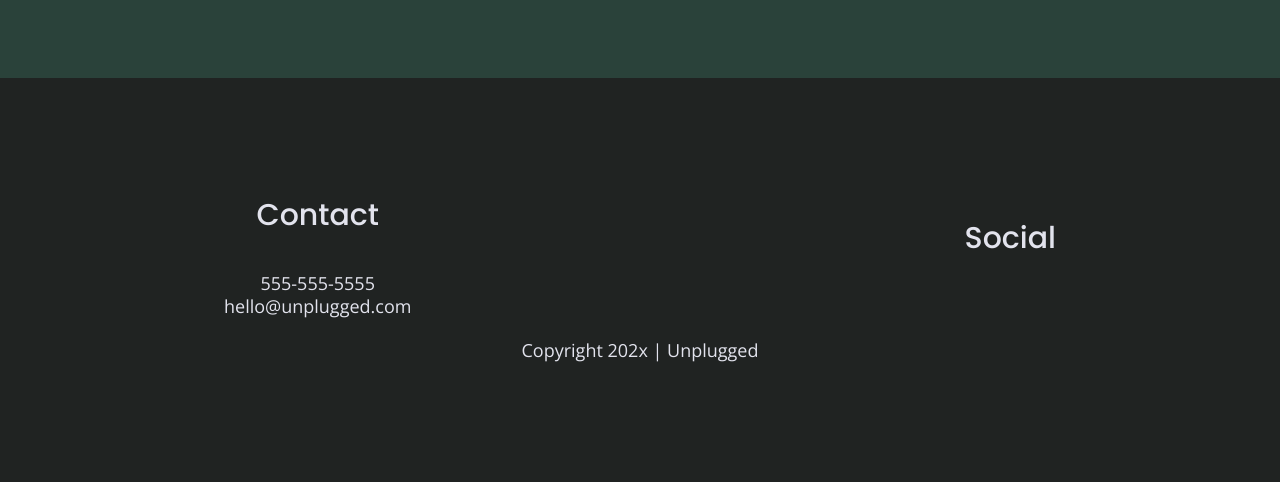
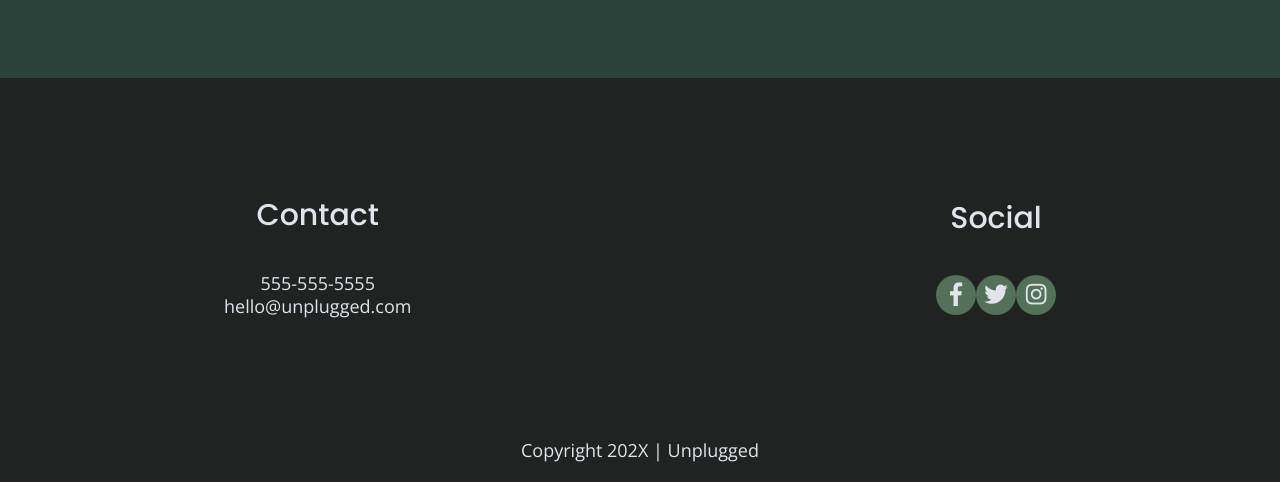
Before and after one commit to javier-ortiz123/unplugged-6-2-2024-step-1-of-10-your-responsive--website-project, a website built with Parcel: page index.html in a window 1280 px wide. Shown: the part 2498-2980 px from the top of the page. Built offline with nearby package versions, Linux system fonts and the light colour scheme.

Commit message:
initial commit

```diff
--- a/css/main.css
+++ b/css/main.css
@@ -230,9 +230,17 @@
   }
 
   footer .social-icons p {
-    display: flex;
-    justify-content: center;
-    align-items: center;
+  background-color:#527158;
+  border-radius: 50%;
+  width: 40px;
+  height: 40px;
+  display: flex;
+  justify-content: center;
+  align-items: center;
+  }
+
+  footer .social-icons p i {
+    font-size: 1.3125em;
   }
 
   footer .copyright {
--- a/index.html
+++ b/index.html
@@ -163,16 +163,23 @@
           <h4>Social</h4>
           <div class="social-icons">
             <p>
-  <a href="#"></a>
+              <a href="https://www.facebook.com/Skillcrush/" target="_blank"><i class="fab fa-facebook-f"></i></a>
+            </p>
+            <p>
+              <a href="https://twitter.com/Skillcrush" target="_blank"><i class="fab fa-twitter"></i></a>
+            </p>
+            <p>
+              <a href="https://www.instagram.com/skillcrush/" target="_blank"><i class="fab fa-instagram"></i></a>
             </p>
           </div>
         </div>
       </div>
-<div class="copyright">
-<p>Copyright 202x | Unplugged </p>
+
     </div>
 
-
+    <div class="copyright">
+      <p>Copyright 202X | Unplugged</p>
+    </div>
   </footer>
 
 
```
Also changed, not shown: about/index.html (+5 -5 lines), faq/index.html (+5 -5 lines). Lines whose indentation alone changed are shown as unchanged.
